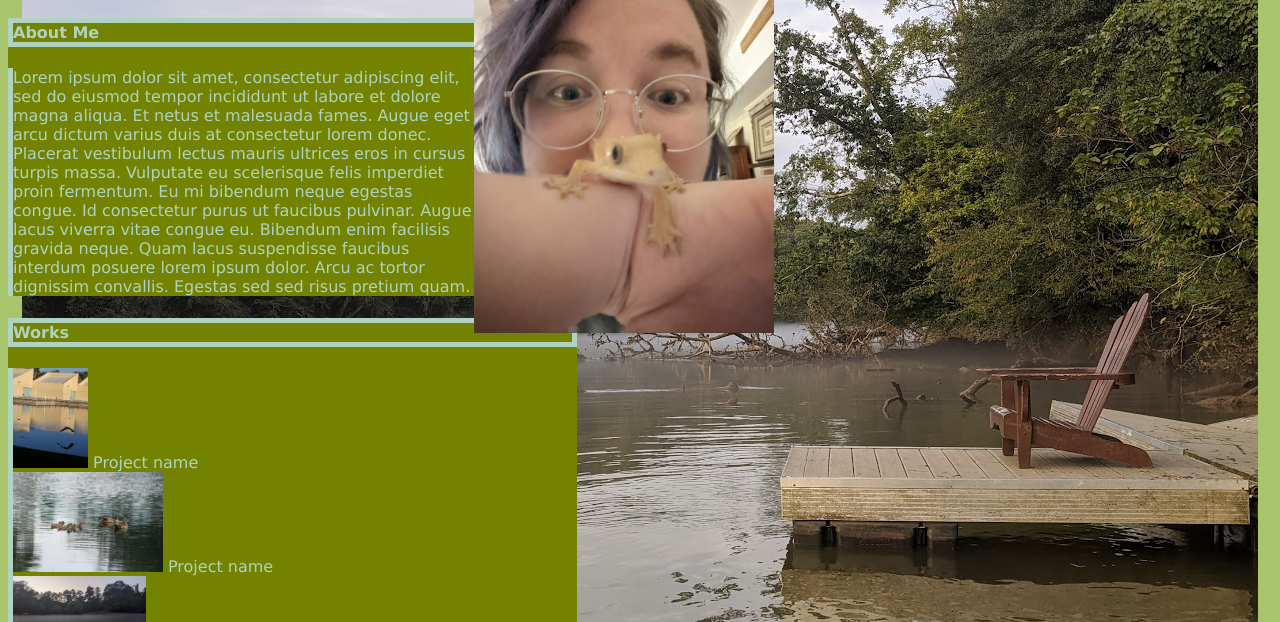
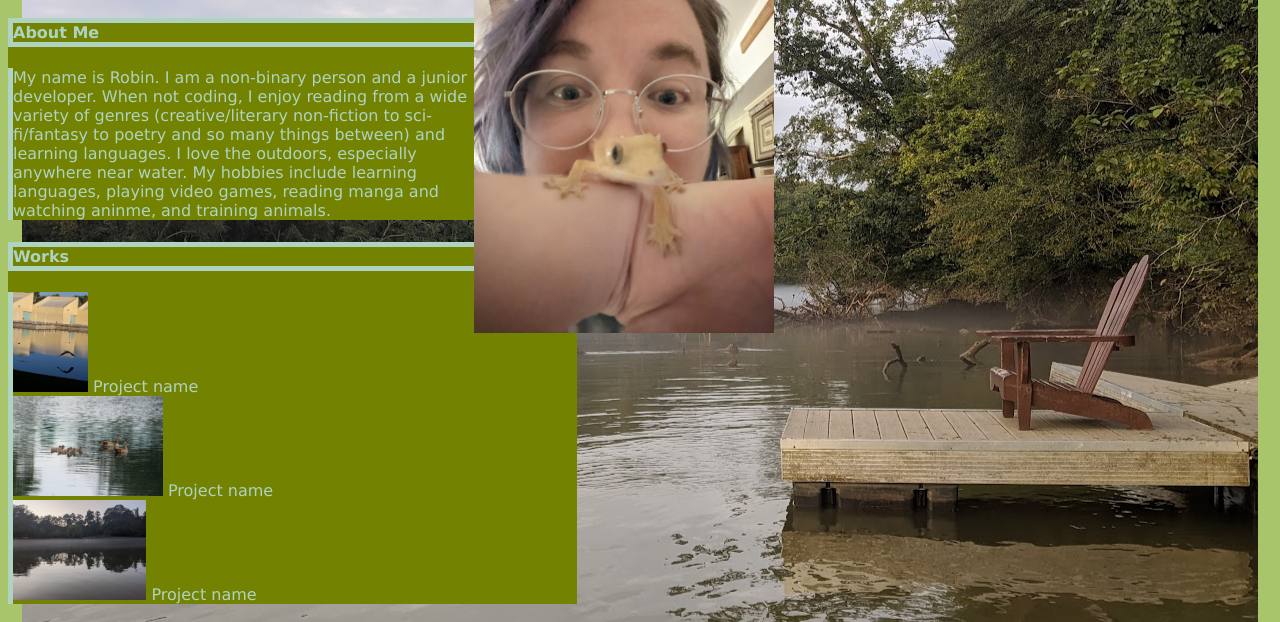
Before and after one commit to cod3burrito/Portfoliocod3burrito, a plain HTML site: page index.html in a window 1280 px wide. Shown: the part 147-769 px from the top of the page. Drawn offline with Linux system fonts and the light colour scheme.

Commit message:
Body text updated

```diff
--- a/index.html
+++ b/index.html
@@ -24,7 +24,7 @@
         <section>
             <article id="about" class="article">
                 <h4>About Me</h4>
-                <p>Lorem ipsum dolor sit amet, consectetur adipiscing elit, sed do eiusmod tempor incididunt ut labore et dolore magna aliqua. Et netus et malesuada fames. Augue eget arcu dictum varius duis at consectetur lorem donec. Placerat vestibulum lectus mauris ultrices eros in cursus turpis massa. Vulputate eu scelerisque felis imperdiet proin fermentum. Eu mi bibendum neque egestas congue. Id consectetur purus ut faucibus pulvinar. Augue lacus viverra vitae congue eu. Bibendum enim facilisis gravida neque. Quam lacus suspendisse faucibus interdum posuere lorem ipsum dolor. Arcu ac tortor dignissim convallis. Egestas sed sed risus pretium quam.</p>
+                <p>My name is Robin. I am a non-binary person and a junior developer. When not coding, I enjoy reading from a wide variety of genres (creative/literary non-fiction to sci-fi/fantasy to poetry and so many things between) and learning languages. I love the outdoors, especially anywhere near water. My hobbies include learning languages, playing video games, reading manga and watching aninme, and training animals.</p>
             </article>
             <article id="works" class="article">
                 <h4>Works</h4>
```
